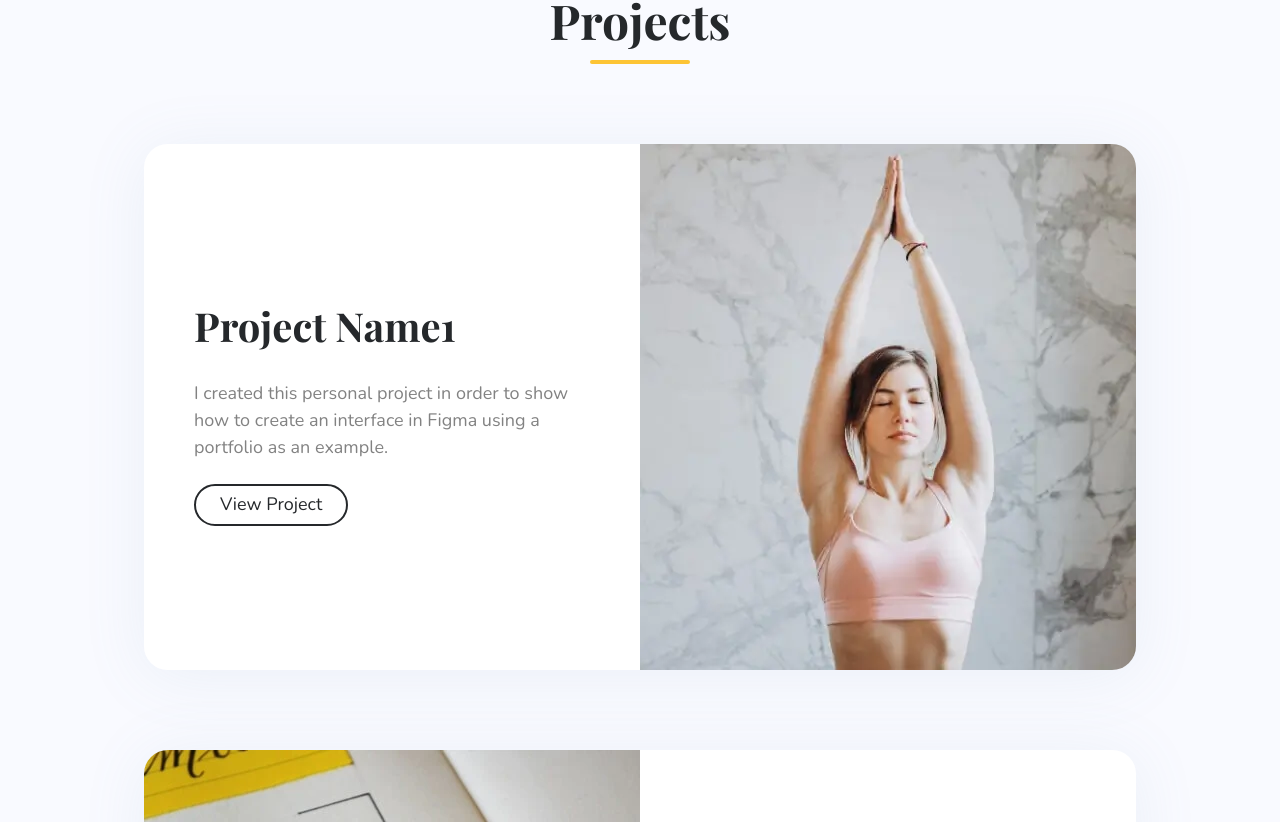
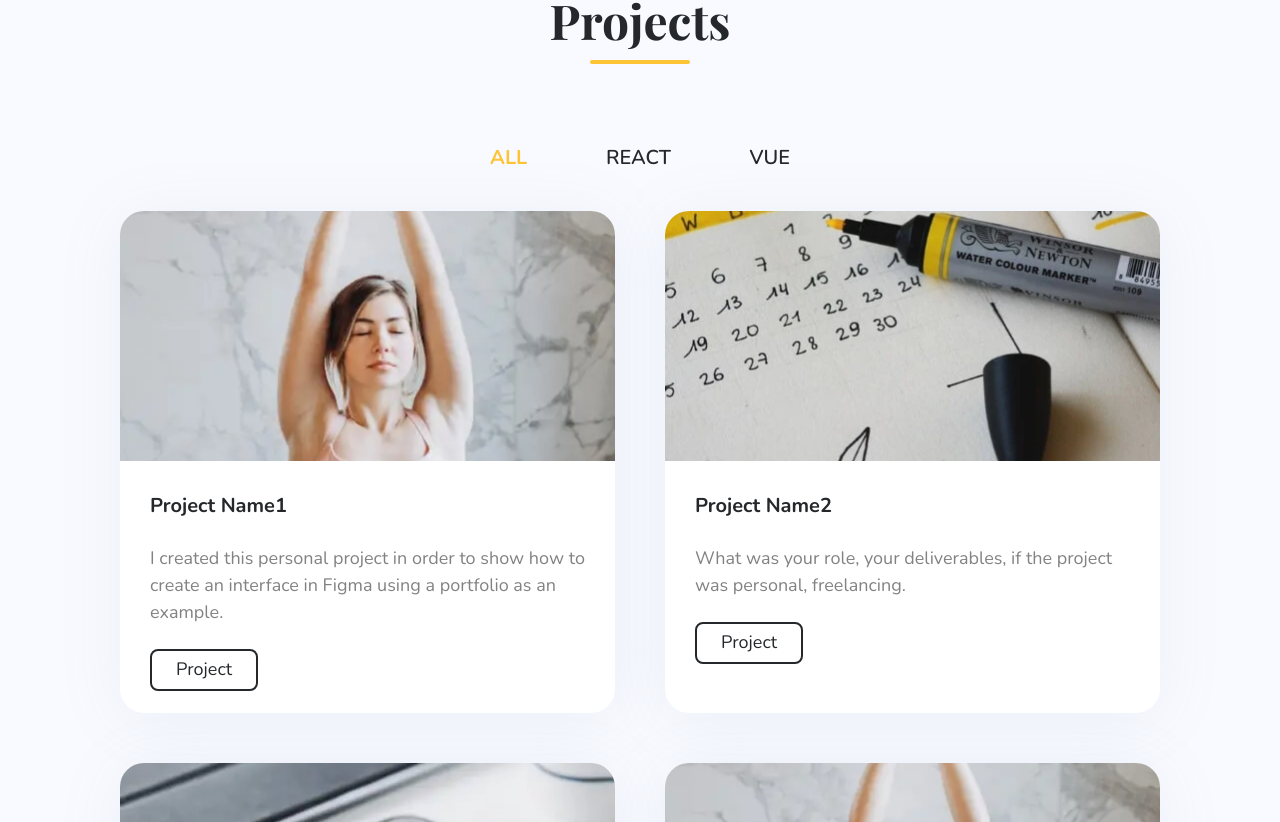
Before and after one commit to DruzhininaElena/my-portfolio, a React (Vite) app: page / in a window 1280 px wide. Shown: the part 1518-2340 px from the top of the page. Built offline with nearby package versions, Linux system fonts and the light colour scheme.

Commit message:
change project section and add tabsMenu

```diff
--- a/src/components/UI/button/Button.tsx
+++ b/src/components/UI/linkBtn/LinkBtn.tsx
@@ -5,7 +5,7 @@ type ButtonPropsType = {
     $outlined?: boolean
 }
 
-export const Button = styled.a<ButtonPropsType>`
+export const LinkBtn = styled.a<ButtonPropsType>`
     border-radius: 8px;
     background-color: ${theme.colors.accent};
     padding: 8px 24px;
@@ -18,7 +18,7 @@ export const Button = styled.a<ButtonPropsType>`
         opacity: 0.8;
     }
 
-    ${props=> props.$outlined && css<ButtonPropsType>`
+    ${props => props.$outlined && css<ButtonPropsType>`
         border: 2px solid ${theme.colors.primaryFont};
         background-color: transparent;
         padding-top: 6px;
--- a/src/layout/sections/contacts/Contacts.tsx
+++ b/src/layout/sections/contacts/Contacts.tsx
@@ -1,5 +1,5 @@
 import {SectionTitle} from '../../../components/sectionTitle/SectionTitle.tsx';
-import {Button} from '../../../components/UI/button/Button.tsx';
+import {LinkBtn} from '../../../components/UI/linkBtn/LinkBtn.tsx';
 import {Container} from '../../../components/container/Container.ts';
 import React, {useRef, useState} from 'react';
 import {S} from './Contacts_Styles.ts';
@@ -55,7 +55,7 @@ export const Contacts: React.FC = () => {
                         <S.FieldLabel htmlFor={'message'}>Message</S.FieldLabel>
                         <S.Field as="textarea" id="message" name={'message'} required/>
                     </S.FieldWrapper>
-                    <Button as={'button'} type={'submit'}>Send</Button>
+                    <LinkBtn as={'button'} type={'submit'}>Send</LinkBtn>
                 </S.StyledForm>
             </Container>
             {isShowPopupSuccess && <PopupMessage text={'Your message has been sent successfully'}/>}
--- a/src/layout/sections/main/Main.tsx
+++ b/src/layout/sections/main/Main.tsx
@@ -1,4 +1,4 @@
-import {Button} from '../../../components/UI/button/Button.tsx';
+import {LinkBtn} from '../../../components/UI/linkBtn/LinkBtn.tsx';
 import {Photo} from './photo/Photo.tsx';
 import {S} from './Main-Styles.ts';
 import React from 'react';
@@ -24,8 +24,8 @@ export const Main: React.FC = () => {
                     information on the about page.
                 </S.Description>
                 <S.ButtonsWrapper>
-                    <Button href={'#projects'}>Projects</Button>
-                    <Button href={'#'} $outlined>LinkedIn</Button>
+                    <LinkBtn href={'#projects'}>Projects</LinkBtn>
+                    <LinkBtn href={'#'} $outlined>LinkedIn</LinkBtn>
                 </S.ButtonsWrapper>
             </S.ContentWrapper>
             <Photo/>
--- a/src/layout/sections/projects/Projects.tsx
+++ b/src/layout/sections/projects/Projects.tsx
@@ -1,16 +1,33 @@
 import {SectionTitle} from '../../../components/sectionTitle/SectionTitle.tsx';
 import {Project} from './project/Project.tsx';
-import {projectsData} from './ProjectsData.ts';
+import {projectsData, tabItems, tabStatusType} from './ProjectsData.ts';
 import {Container} from '../../../components/container/Container.ts';
-import React from 'react';
+import React, {useState} from 'react';
 import {S} from './Projects_Styles.ts';
+// import {FlexWrapper} from '../../../components/FlexWrapper.ts';
+import {TabMenu} from './tabMenu/TabMenu.tsx';
 
 export const Projects: React.FC = () => {
+
+    const [currentFilterStatus, setCurrentFilterStatus] = useState('all')
+
+    const filteredProjects = projectsData.filter((proj) =>
+        currentFilterStatus === 'all' ? true : proj.type === currentFilterStatus,
+    );
+
+    function changeFilterStatus(value: tabStatusType): void {
+        setCurrentFilterStatus(value)
+    }
+
+
     return (
         <S.StyledProjects id={'projects'}>
             <Container>
                 <SectionTitle title={'Projects'}/>
-                {projectsData.map((item) => <Project {...item} key={item.id}/>)}
+                <TabMenu tabItems={tabItems} changeFilterStatus={changeFilterStatus}/>
+                <S.ProjectsWrapper >
+                    {filteredProjects.map((proj) => <Project {...proj} key={proj.id}/>)}
+                </S.ProjectsWrapper>
             </Container>
         </S.StyledProjects>
     );
--- a/src/layout/sections/projects/ProjectsData.ts
+++ b/src/layout/sections/projects/ProjectsData.ts
@@ -10,7 +10,8 @@ type projectDataType = {
     title: string;
     description: string;
     imageSrc: string;
-    imageSrcWebp: string
+    imageSrcWebp: string;
+    type: string
 
 }
 export const projectsData: projectDataType[] = [
@@ -19,41 +20,74 @@ export const projectsData: projectDataType[] = [
         title: 'Project Name1',
         description: 'I created this personal project in order to show how to create an interface in Figma using a portfolio as an example.',
         imageSrc: imageProject1,
-        imageSrcWebp: imageProject1Webp
+        imageSrcWebp: imageProject1Webp,
+        type: 'vue'
     },
     {
         id: 2,
         title: 'Project Name2',
         description: 'What was your role, your deliverables, if the project was personal, freelancing.',
         imageSrc: imageProject2,
-        imageSrcWebp: imageProject2Webp
+        imageSrcWebp: imageProject2Webp,
+        type: 'vue'
     },
     {
         id: 3,
         title: 'Project Name3',
         description: 'You can also add in this description the type of the project, if it was for web, mobile, electron.',
         imageSrc: imageProject3,
-        imageSrcWebp: imageProject3Webp
+        imageSrcWebp: imageProject3Webp,
+        type: 'react'
     },
-    // {
-    //     id: 4,
-    //     title: 'Project Name1',
-    //     description: 'I created this personal project in order to show how to create an interface in Figma using a portfolio as an example.',
-    //     imageSrc: imageProject1,
-    //     imageSrcWebp: imageProject1Webp
-    // },
-    // {
-    //     id: 5,
-    //     title: 'Project Name2',
-    //     description: 'I created this personal project in order to show how to create an interface in Figma using a portfolio as an example.',
-    //     imageSrc: imageProject2,
-    //     imageSrcWebp: imageProject2Webp
-    // },
-    // {
-    //     id: 6,
-    //     title: 'Project Name3',
-    //     description: 'I created this personal project in order to show how to create an interface in Figma using a portfolio as an example.',
-    //     imageSrc: imageProject3,
-    //     imageSrcWebp: imageProject3Webp
-    // }
+    {
+        id: 4,
+        title: 'Project Name1',
+        description: 'I created this personal project in order to show how to create an interface in Figma using a portfolio as an example.',
+        imageSrc: imageProject1,
+        imageSrcWebp: imageProject1Webp,
+        type: 'react'
+    },
+    {
+        id: 5,
+        title: 'Project Name2',
+        description: 'I created this personal project in order to show how to create an interface in Figma using a portfolio as an example.',
+        imageSrc: imageProject2,
+        imageSrcWebp: imageProject2Webp,
+        type: 'vue'
+    },
+    {
+        id: 6,
+        title: 'Project Name3',
+        description: 'I created this personal project in order to show how to create an interface in Figma using a portfolio as an example.',
+        imageSrc: imageProject3,
+        imageSrcWebp: imageProject3Webp,
+        type: 'react'
+    }
 ]
+
+export type tabStatusType = 'all' | 'vue' | 'react'
+
+export type tabItemsType = {
+    id: number;
+    title: string;
+    status: tabStatusType
+
+}
+
+export const tabItems: tabItemsType[] = [
+    {
+        id: 1,
+        title: 'All',
+        status: 'all'
+    },
+    {
+        id: 2,
+        title: 'React',
+        status: 'react'
+    },
+    {
+        id: 3,
+        title: 'Vue',
+        status: 'vue'
+    }
+]
--- a/src/layout/sections/projects/Projects_Styles.ts
+++ b/src/layout/sections/projects/Projects_Styles.ts
@@ -6,6 +6,18 @@ const StyledProjects = styled.section`
     background-color: ${theme.colors.primaryBg};
 `
 
+const ProjectsWrapper = styled.div`
+    display: grid;
+    gap: 50px;
+    grid-template-columns: repeat(2, 1fr);
+    justify-items: center;
+
+    @media ${theme.media.tablet} {
+        grid-template-columns: 1fr;
+    }
+`
+
 export const S = {
-    StyledProjects
+    StyledProjects,
+    ProjectsWrapper
 }
--- a/src/layout/sections/projects/project/Project.tsx
+++ b/src/layout/sections/projects/project/Project.tsx
@@ -1,4 +1,4 @@
-import {Button} from '../../../../components/UI/button/Button.tsx';
+import {LinkBtn} from '../../../../components/UI/linkBtn/LinkBtn.tsx';
 import {S} from './Project_Styles.ts';
 import React from 'react';
 
@@ -14,17 +14,17 @@ type ProjectPropsType = {
 export const Project: React.FC<ProjectPropsType> = ({title, description, imageSrc, imageSrcWebp}: ProjectPropsType) => {
     return (
         <S.StyledProject>
+            <S.ProjectImg>
+                <source srcSet={imageSrcWebp} type={'image/webp'}/>
+                <img src={imageSrc} alt="project photo"/>
+            </S.ProjectImg>
             <S.ProjectContent>
                 <S.ContentWrapper>
                     <S.ProjectTitle>{title}</S.ProjectTitle>
                     <S.ProjectDescription>{description}</S.ProjectDescription>
-                    <Button href='#' $outlined>View Project</Button>
+                    <LinkBtn href='#' $outlined>Project</LinkBtn>
                 </S.ContentWrapper>
             </S.ProjectContent>
-            <S.ProjectImg>
-                <source srcSet={imageSrcWebp} type={'image/webp'}/>
-                <img src={imageSrc} alt="project photo"/>
-            </S.ProjectImg>
         </S.StyledProject>
     );
 }
--- a/src/layout/sections/projects/project/Project_Styles.ts
+++ b/src/layout/sections/projects/project/Project_Styles.ts
@@ -1,61 +1,36 @@
 import {theme} from '../../../../styles/Theme.ts';
 import styled from 'styled-components';
-import {Button} from '../../../../components/UI/button/Button.tsx';
 
 const StyledProject = styled.div`
-    display: flex;
-    margin: 0 auto 80px;
     border-radius: 24px;
     overflow: hidden;
-    min-height: 524px;
-    max-width: 992px;
-
+    background-color: ${theme.colors.secondaryBg};
     box-shadow: 0 6px 64px 0 rgba(112, 144, 176, 0.1);
 
-    &:nth-of-type(even) {
-        flex-direction: row-reverse;
+    @media ${theme.media.tablet} {
+        max-width: 500px;
     }
 
-
-    @media ${theme.media.desktopXl} {
-        max-width: 100%;
-    }
-
-    @media ${theme.media.tablet} {
-        flex-direction: column-reverse;
-        &:nth-of-type(even) {
-            flex-direction: column-reverse;
-        }
-    }
 `
 
+
+
 const ProjectContent = styled.div`
-    background-color: ${theme.colors.secondaryBg};
-    width: 50%;
+
+    width: 100%;
     display: flex;
     justify-content: center;
     align-items: center;
 
-    @media ${theme.media.tablet} {
-        width: 100%;
-    }
 `
 
 const ContentWrapper = styled.div`
-    padding: 50px;
-    ${Button} {
-        border-radius: 24px;
-    }
-
-    @media ${theme.media.tablet} {
-        padding: 130px 30px;
-    }
+    padding: 30px;
 `
 
 const ProjectTitle = styled.h3`
-    font-family: "Playfair Display", sans-serif;
     font-weight: 700;
-    font-size: 40px;
+    font-size: 20px;
     line-height: 1.5;
 `
 
@@ -65,19 +40,12 @@ const ProjectDescription = styled.p`
 `
 
 const ProjectImg = styled.picture`
-    width: 50%;
+    width: 100%;
+    display: block;
     source, img {
         object-fit: cover;
         width: 100%;
-        height: 100%;
-    }
-
-    @media ${theme.media.tablet} {
-        width: 100%;
-        min-height: 524px;
-        source, img {
-            min-height: 524px;
-        }
+        max-height: 250px;
     }
 `
 
--- /dev/null
+++ b/src/layout/sections/projects/tabMenu/TabMenu.tsx
@@ -0,0 +1,57 @@
+import React, {useState} from 'react';
+import styled from 'styled-components';
+import {tabItemsType, tabStatusType} from '../ProjectsData.ts';
+import {theme} from '../../../../styles/Theme.ts';
+
+type TabMenuPropsType = {
+    tabItems: tabItemsType[];
+    changeFilterStatus: (value: tabStatusType) => void
+}
+
+export const TabMenu: React.FC<TabMenuPropsType> = ({ tabItems, changeFilterStatus }: TabMenuPropsType) => {
+
+    const [activeIndex, setActiveIndex] = useState(1);
+    const changeActiveIndex = (index: number) => {
+        setActiveIndex(index);
+    };
+
+    return (
+
+        <StyledTabMenu>
+            <ul>
+                {tabItems.map((tab) =>
+                    <TabItem key={tab.id}>
+                        <LinkTab onClick={() => {
+                            changeActiveIndex(tab.id);
+                            changeFilterStatus(tab.status)
+                        }}
+                                 className={activeIndex === tab.id ? 'active' : ''}>
+                            {tab.title}
+                        </LinkTab>
+                    </TabItem>
+                )}
+            </ul>
+        </StyledTabMenu>
+    );
+};
+
+const StyledTabMenu = styled.nav`
+   ul {
+       display: flex;
+       justify-content: space-between;
+       max-width: 300px;
+       margin: 0 auto 40px;
+       text-transform: uppercase;
+       font-weight: 600;
+       font-size: 20px;
+   }
+`
+
+const TabItem = styled.li``
+
+const LinkTab = styled.a`
+    &.active {
+        color: ${theme.colors.accent};
+        font-weight: 700;
+    }
+`
--- a/src/styles/GlobalStyle.tsx
+++ b/src/styles/GlobalStyle.tsx
@@ -44,6 +44,7 @@ export const GlobalStyle = createGlobalStyle`
     a, a:visited, a:hover{
         text-decoration: none;
         color: inherit;
+        cursor: pointer;
     }
     ul li {
         list-style: none;
```
Also changed, not shown: src/layout/header/headerMenu/HeaderMenu_Styles.ts (+2 -40 lines).
